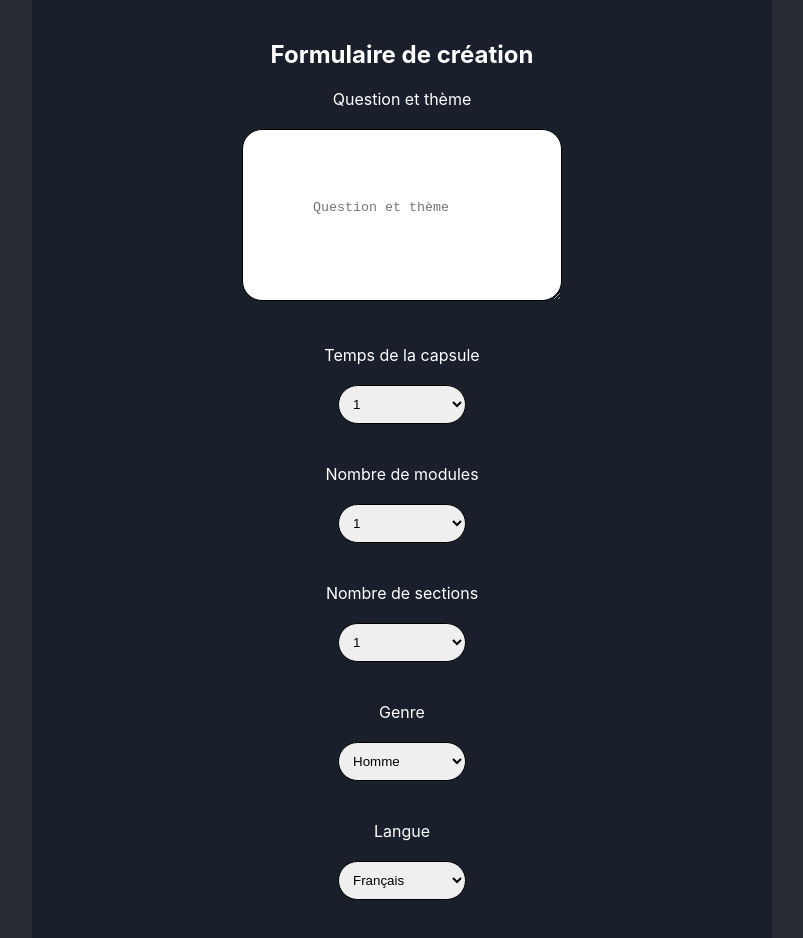
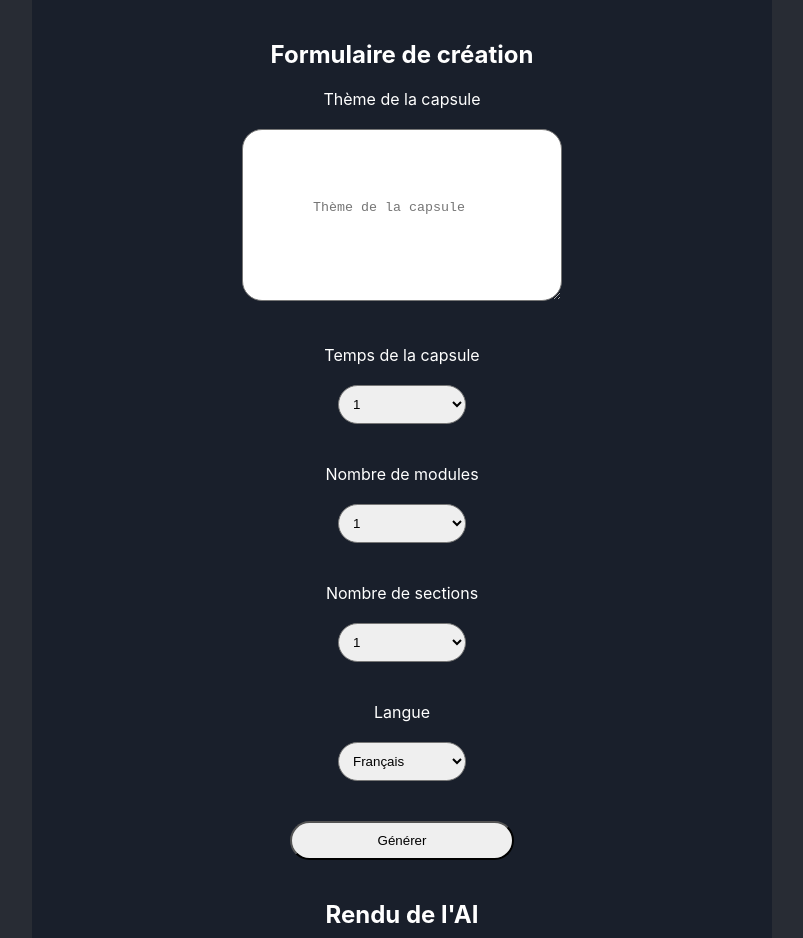
Before and after one commit to antoinequarroz/ChatGPTCapsuleGenerator, a React (Create React App) app: page / in a window 1280 px wide. Shown: the part 880-1818 px from the top of the page, without its empty margins (238-1041 px from the left). Built offline with nearby package versions, Linux system fonts and the light colour scheme.

Commit message:
Changement du formulaire

```diff
--- a/src/App.css
+++ b/src/App.css
@@ -45,7 +45,6 @@ textarea {
   padding: 70px;
   margin-bottom: 40px;
   margin-top: 20px;
-  border: 1px solid;
   border-radius: 20px;
   box-sizing: border-box;
 }
@@ -55,7 +54,6 @@ select {
   padding: 10px;
   margin-bottom: 40px;
   margin-top: 20px;
-  border: 1px solid;
   border-radius: 20px;
   box-sizing: border-box;
 }
@@ -63,7 +61,6 @@ select {
 button[type="submit"] {
   width: 35%;
   padding: 10px;
-  border: 1px solid;
   border-radius: 20px;
   cursor: pointer;
 }
--- a/src/Component/form_test.jsx
+++ b/src/Component/form_test.jsx
@@ -7,7 +7,6 @@ const Formular = () => {
     const [select2, setSelect2] = useState('');
     const [select3, setSelect3] = useState('');
     const [select4, setSelect4] = useState('');
-    const [select5, setSelect5] = useState('');
 
     const handleSubmit = async e => {
         e.preventDefault();
@@ -18,7 +17,7 @@ const Formular = () => {
                     'Authorization': 'Bearer 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',
                     },
                 body: JSON.stringify({
-                prompt: `Crée moi une formation de ${select1} heures qui sera faite en capsules vidéo de ${select2} et ${select3} en  ${select5}. La thématique sera${text}.Propose-moi une table des matière et scénario. Et par la suite créer moi un texte de 25 lignes pour chaque modules et sections de cette formation.`,
+                prompt: `Crée moi une formation de ${select1} heures qui sera faite en capsules vidéo de ${select2} et ${select3} en  ${select4}. La thématique sera${text}.Propose-moi une table des matière et scénario. Et par la suite créer moi un texte de 25 lignes pour chaque modules et sections de cette formation.`,
                     temperature: 0.39,
                     max_tokens: 3841,
                     top_p: 1,
@@ -35,13 +34,13 @@ const Formular = () => {
     return (
         <form className="mb-3" onSubmit={handleSubmit}>
             <div>
-                <label className="App_label">Question et thème</label>
+                <label className="App_label">Thème de la capsule</label>
                 <br/>
                     <textarea
-                        name="Question et thème"
+                        name="Thème de la capsule"
                         value={text}
                         onChange={e => setText(e.target.value)}
-                        placeholder="Question et thème"
+                        placeholder="Thème de la capsule"
                     />
             </div>
 
@@ -89,24 +88,11 @@ const Formular = () => {
             </div>
 
             <div>
-                <label className="App_label">Genre</label>
+                <label className="App_label">Langue</label>
                 <br/>
                     <select
                         value={select4}
                         onChange={e => setSelect4(e.target.value)}
-                        name="Nbr genre"
-                        placeholder="Genre">
-                        <option value="Homme">Homme</option>
-                        <option value="Femme">Femme</option>
-                    </select>
-            </div>
-
-            <div>
-                <label className="App_label">Langue</label>
-                <br/>
-                    <select
-                        value={select5}
-                        onChange={e => setSelect5(e.target.value)}
                         name="Langue"
                         placeholder="Langue">
                             <option value="Français">Français</option>
@@ -120,23 +106,3 @@ const Formular = () => {
 };
 
 export default Formular;
-
-
-/*
-const { Configuration, OpenAIApi } = require("openai");
-
-const configuration = new Configuration({
-    apiKey: process.env.OPENAI_API_KEY,
-});
-const openai = new OpenAIApi(configuration);
-
-const response = await openai.createCompletion({
-    model: "text-davinci-003",
-    prompt: "Crée moi une formation de 25 heure (Ajouter l'input du formulaire à la place du nombre) qui sera faite en capsules vidéo de (Nbr de modules et de section) en (Langues). La thématique sera l'introduction à la santé digitale (Input 1 de la question). Propose moi une table des matière et scénario. Et par la suite créer moi un texte de 25 lignes pour chaques modules et sections de cette formation.",
-    temperature: 0.39,
-    max_tokens: 3841,
-    top_p: 1,
-    frequency_penalty: 0,
-    presence_penalty: 0,
-});
-*/
```
